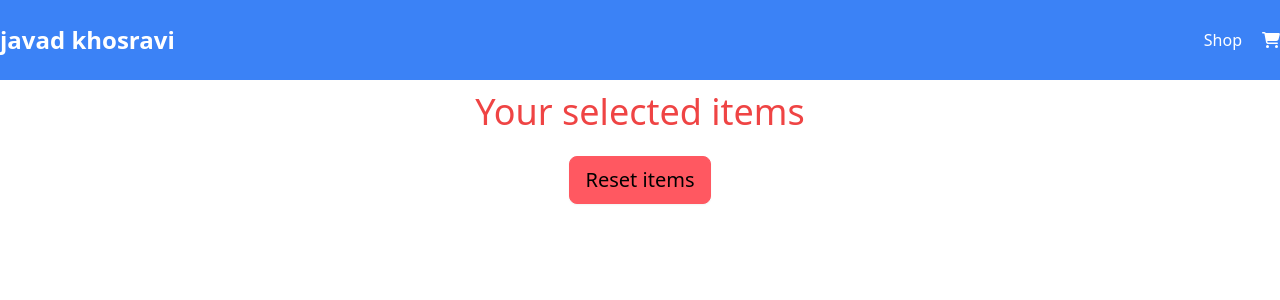
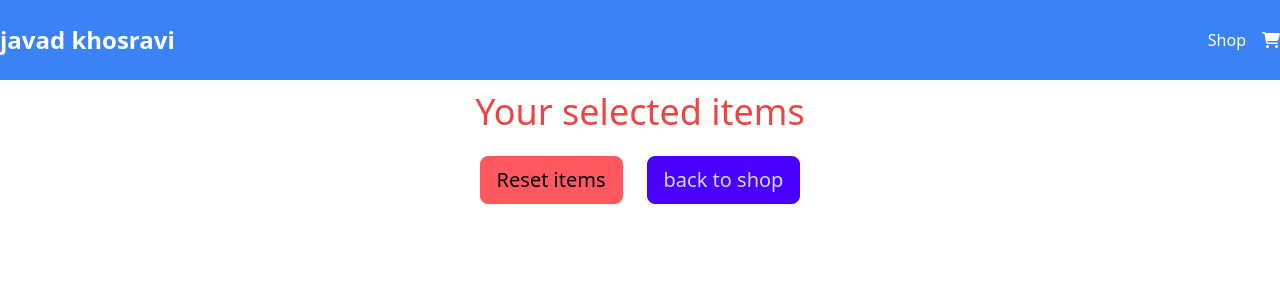
Before and after one commit to javadkhosravii/shopping-website, a React (Create React App) app: page /cart in a window 1280 px wide. Shown: the top 300 px of the page. Built offline with nearby package versions, Linux system fonts and the light colour scheme.

Commit message:
Add cart item count to the shopping cart icon

```diff
--- a/src/components/Nav.js
+++ b/src/components/Nav.js
@@ -2,22 +2,33 @@ import React from "react";
 import { Link } from "react-router-dom";
 import { FontAwesomeIcon } from "@fortawesome/react-fontawesome";
 import { faShoppingCart } from "@fortawesome/free-solid-svg-icons";
+import { useContext } from "react";
+import { shopContext } from "../context/shopContext";
 const Nav = () => {
+  const { cartItems } = useContext(shopContext);
+  const itemCount = cartItems?.reduce((prev, current) => {
+    return prev + current.count;
+  }, 0);
   return (
     <nav className="flex w-full h-20 bg-blue-500 justify-center items-center">
       <div className="container mx-auto flex justify-between">
         <a href="/" className="font-bold text-2xl text-white">
           javad khosravi
         </a>
-        <ul className="flex justify-center items-center">
-          <li className="ml-5">
+        <ul className="flex justify-center items-center gap-4">
+          <li>
             <Link to="/" className="text-white">
               Shop
             </Link>
           </li>
-          <li className="ml-5">
+          <li>
             <Link to="/cart" className="text-white">
               <FontAwesomeIcon icon={faShoppingCart} />
+              {itemCount > 0 && (
+                <span className="text-white bg-red-500 p-1 rounded-[9px] text-[12px] ml-0 align-top">
+                  {itemCount}
+                </span>
+              )}
             </Link>
           </li>
         </ul>
--- a/src/pages/cart/Cart.js
+++ b/src/pages/cart/Cart.js
@@ -24,6 +24,11 @@ const Cart = () => {
           <button className="btn btn-error m-3 " onClick={resetCart}>
             <p className="text-xl font-normal">Reset items</p>
           </button>
+          <a href="/">
+            <button className="btn btn-primary m-3 text-xl font-normal">
+              back to shop
+            </button>
+          </a>
         </div>
       </div>
     </React.Fragment>
--- a/src/pages/shop/Product.js
+++ b/src/pages/shop/Product.js
@@ -9,7 +9,7 @@ const Product = (props) => {
   return (
     <div className="border flex rounded-md w-64 h-96 m-4 p-2">
       <div className="flex flex-col place-items-center gap-4">
-        <img alt="pic" src={productImage} />
+        <img alt="pic" src={productImage} className="hover:scale-105 duration-300"/>
         <h5 className="text-center font-bold"> {productName}</h5>
         <p>price : {price}€</p>
         <div className="flex place-items-center gap-2">
```
